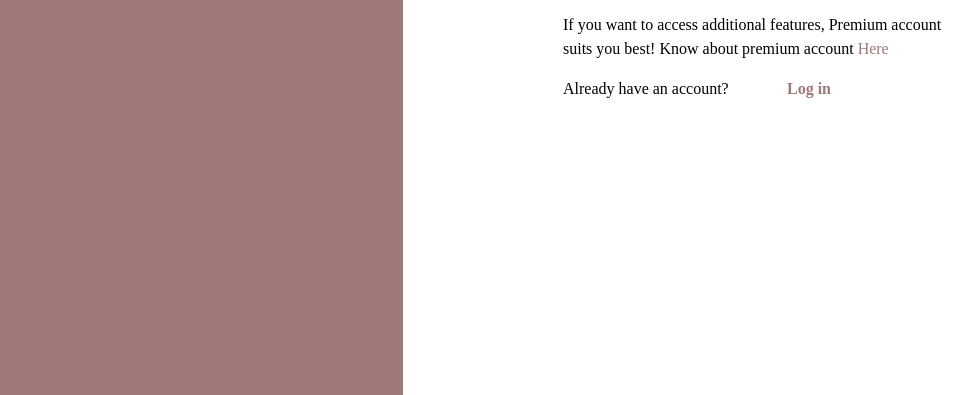
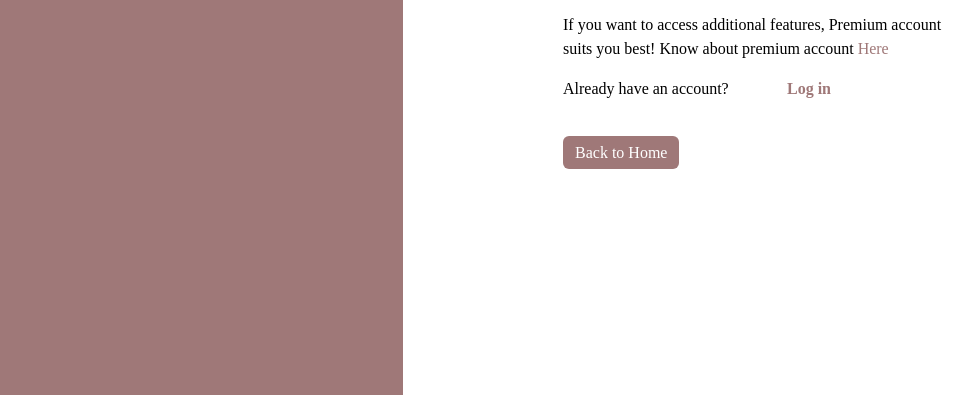
Before and after one commit to danielasrat/Memariya-Website, a plain HTML site: page Frontend/Html/signup-student.html in a window 1280 px wide. Shown: the part 405-800 px from the top of the page, without its empty margins (29-1000 px from the left). Drawn offline with Linux system fonts and the light colour scheme; a small style sheet from the web is missing.

Commit message:
Added new links

```diff
--- a/Frontend/Html/signup-student.html
+++ b/Frontend/Html/signup-student.html
@@ -50,6 +50,11 @@
                     </div>
 
                 </form>
+
+                <a href="home.html"
+                    class="bg-custom pt-2 pb-2 pr-3 pl-3 text-white rounded-md self-center hover:bg-customdark">Back to
+                    Home
+                    </a>
             </div>
         </div>
         <div class="flex-1 h-screen order-first md:order-first bg-customed md:h-screen">
```
Also changed, not shown: Frontend/Html/log-in.html (+6 -1 lines), Frontend/Html/signup-instructor.html (+4 -0 lines).
